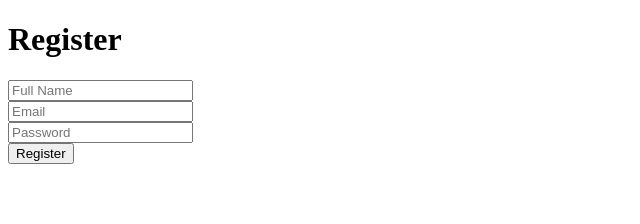
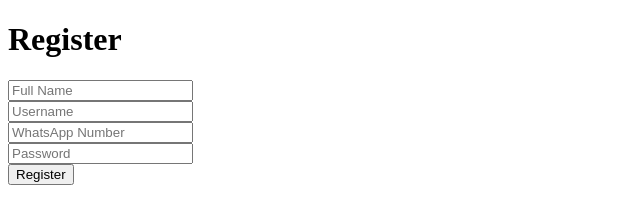
Before and after one commit to RerezzOfficial/Gabutaja, a website: page public/auth/register.html in a window 1280 px wide. Shown: the whole page, without its empty margins (0-640 px from the left). Drawn offline with Linux system fonts and the light colour scheme.

Commit message:
Update register.html

```diff
--- a/public/auth/register.html
+++ b/public/auth/register.html
@@ -8,8 +8,9 @@
 <body>
     <h1>Register</h1>
     <form method="POST" action="/register">
-        <input type="text" name="name" placeholder="Full Name" required><br>
-        <input type="email" name="email" placeholder="Email" required><br>
+        <input type="text" name="fullname" placeholder="Full Name" required><br>
+        <input type="text" name="username" placeholder="Username" required><br>
+        <input type="text" name="whatsapp" placeholder="WhatsApp Number" required><br>
         <input type="password" name="password" placeholder="Password" required><br>
         <button type="submit">Register</button>
     </form>
```
